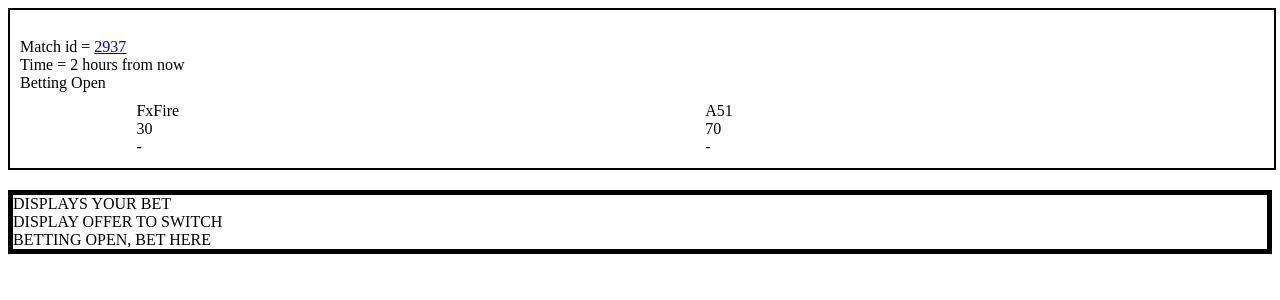
After one commit to ECCSGL/comfy-beta, a Django app: page /match/2937 in a window 1280 px wide. The commit adds this page. Shown: the top 300 px of the page. Run offline with Django 3.2, Linux system fonts and the light colour scheme; data comes from the database, SQL or seed files in the repository.

Commit message:
Small modifications, new match page

```diff
--- a/eccsgl/comfy/templates/all_match_data.html
+++ b/eccsgl/comfy/templates/all_match_data.html
@@ -4,7 +4,7 @@
 
 <body>
 {% for match_dict in match_list %}
-    {% include "one_match.html" %}
+    {% include "one_match_brief.html" %}
 {% endfor %}
 </body>
 </html>
--- /dev/null
+++ b/eccsgl/comfy/templates/one_match_brief.html
@@ -0,0 +1,25 @@
+<div class="match" style="width:100%;padding-bottom:30px;border-style:solid;border-width:2px;">
+    <br/>
+    <div class="match_details" style="margin:10px;">
+    Match id = <a href="/match/{{match_dict.match_id}}">{{match_dict.match_id}}</a> <br/>
+    Time = {{match_dict.time}} <br/>
+    {% if match_dict.state == 2 %} MATCH LIVE <br/> {% endif %}
+    Betting {% if match_dict.state == 1%} Open {% else %} Closed {% endif %} <br/>
+    {% if match_dict.winner == 3 %} Game was closed (bets returned) <br/> {% endif %}
+    </div>
+    <div class="team_matchup">
+            <div class="teamtext" style="width:35%; float:left;margin-left:10%;">
+                {{match_dict.team_1_name}} <br/>
+                {{match_dict.team_1_odds}} <br/>
+                {% if match_dict.winner == 1 %} WINNER {% else %} - {% endif %} <br/>
+            </div>
+            <div class="teamtext" style="width:35%; float:right; margin-right:10%;">
+                {{match_dict.team_2_name}} <br/>
+                {{match_dict.team_2_odds}} <br/>
+                {% if match_dict.winner == 2 %} WINNER {% else %} - {% endif %} <br/>
+            </div>
+    </div>
+    <br/>
+    <br/>
+
+</div>
--- /dev/null
+++ b/eccsgl/comfy/templates/one_match_detail.html
@@ -0,0 +1,24 @@
+{% include "one_match_brief.html" %}
+
+<div class="betting_section" style="margin-top:20px;border-style:solid;border-width:5px;">
+    {% if True or bet_placed %}
+    <div class="your_bet">
+        DISPLAYS YOUR BET
+        {% if match_dict.state == 1 %}
+            <div class="bet_swap">
+            DISPLAY OFFER TO SWITCH
+            </div>
+        {% endif %}
+    </div>
+    {% endif %}
+{% if match_dict.state == 1 and True or not bet_placed %}
+<!-- if not bet_placed --> BETTING OPEN, BET HERE
+{% elif match_dict.state == 2 %}
+BETTING CLOSED
+{% elif match_dict.state == 3 %}
+MATCH FINISHED, NOT YET PROCESSED. PLEASE WAIT.
+{% elif match_dict.state == 4 %}
+MATCH FINISHED, BETS DEALT WITH, SHOW WINNINGS (IF ANY)
+{% endif %}
+
+</div>
--- a/eccsgl/comfy/views.py
+++ b/eccsgl/comfy/views.py
@@ -2,15 +2,29 @@ from django.shortcuts import render
 from comfy.models import Match, User, Team
 from django.shortcuts import render_to_response
 import datetime
+from django.shortcuts import get_object_or_404
 
 # Create your views here.
 def all_match_details(request):
-    matches = Match.objects.filter(last_updated__gte=datetime.datetime.now()-datetime.timedelta(hours=1)).order_by("id").reverse()
+    matches = Match.objects.filter(last_updated__gte=datetime.datetime.now()-datetime.timedelta(hours=1)).order_by("state","id")
 
     match_list = []
 
     for m in matches:
-        m_detail = {"match_id" : m.id,
+        m_detail = get_match_dict(m)
+        match_list.append(m_detail)
+
+    print(match_list)
+
+    return render_to_response("all_match_data.html",{"match_list" : match_list})
+
+def one_match_details(request,match):
+    m = get_object_or_404(Match,pk=match)
+
+    return render_to_response("one_match_detail.html",{"match_dict" : get_match_dict(m) })
+
+def get_match_dict(m):
+    m_detail = {"match_id" : m.id,
                     "team_1_name" : m.team_1.name,
                     "team_2_name" : m.team_2.name,
                     "team_1_odds" : m.odds_1,
@@ -20,8 +34,5 @@ def all_match_details(request):
 		    "last_updated" : m.last_updated,
 		    "winner" : m.winner,
                     }
-        match_list.append(m_detail)
 
-    print(match_list)
-
-    return render_to_response("all_match_data.html",{"match_list" : match_list})
+    return m_detail
--- a/eccsgl/eccsgl/urls.py
+++ b/eccsgl/eccsgl/urls.py
@@ -8,5 +8,6 @@ urlpatterns = patterns('',
     # url(r'^blog/', include('blog.urls')),
 
     url(r'^admin/', include(admin.site.urls)),
-    url(r'^all_matches',comfy.views.all_match_details)
+    url(r'^all_matches',comfy.views.all_match_details),
+    url(r'^match/(?P<match>[0-9]+)',comfy.views.one_match_details)
 )
```
Also changed, not shown: eccsgl/comfy/templates/one_match.html (deleted, +0 -15 lines), 1 other file.
